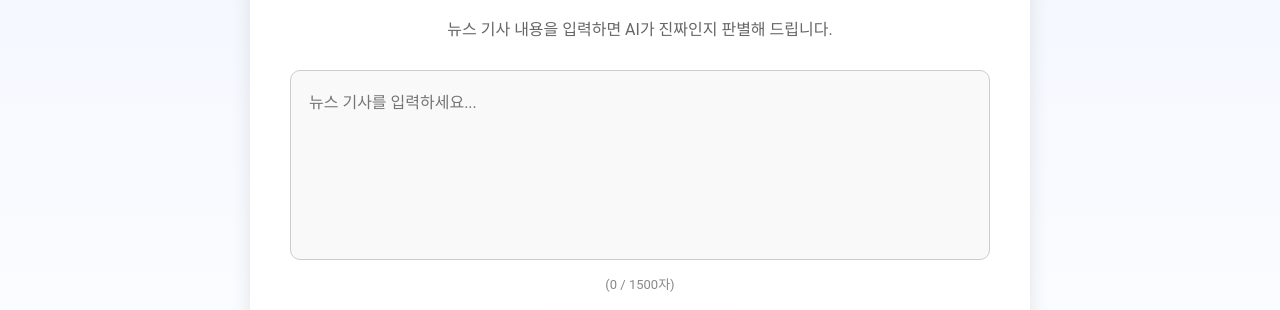
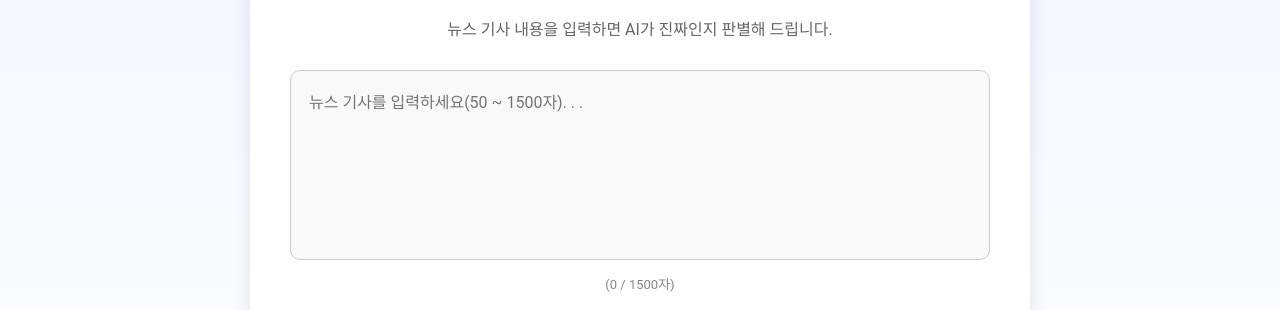
Before and after one commit to polopy07/fakenews_detector, a React (Create React App) app in the folder frontend/: page / in a window 1280 px wide. Shown: the part 263-573 px from the top of the page. Built offline with nearby package versions, Linux system fonts and the light colour scheme.

Commit message:
텍스트 시작 메세지 수정: "뉴스 기사를 입력하세요(50 ~ 1500자). . ."

```diff
--- a/frontend/src/App.js
+++ b/frontend/src/App.js
@@ -98,7 +98,7 @@ function App() {
           <textarea
             value={news}
             onChange={(e) => setNews(e.target.value)}
-            placeholder="뉴스 기사를 입력하세요..."
+            placeholder="뉴스 기사를 입력하세요(50 ~ 1500자). . ."
             rows="8"
             style={{
               width: "100%",
```
